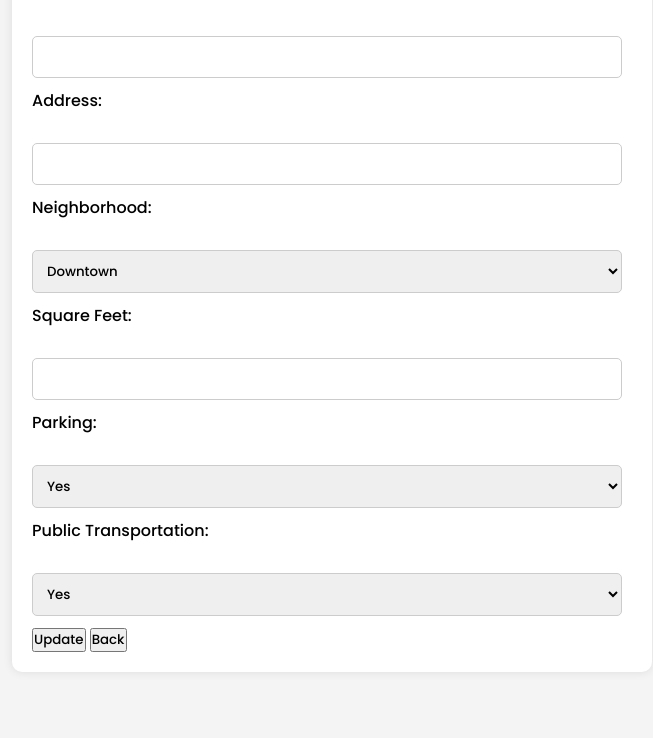
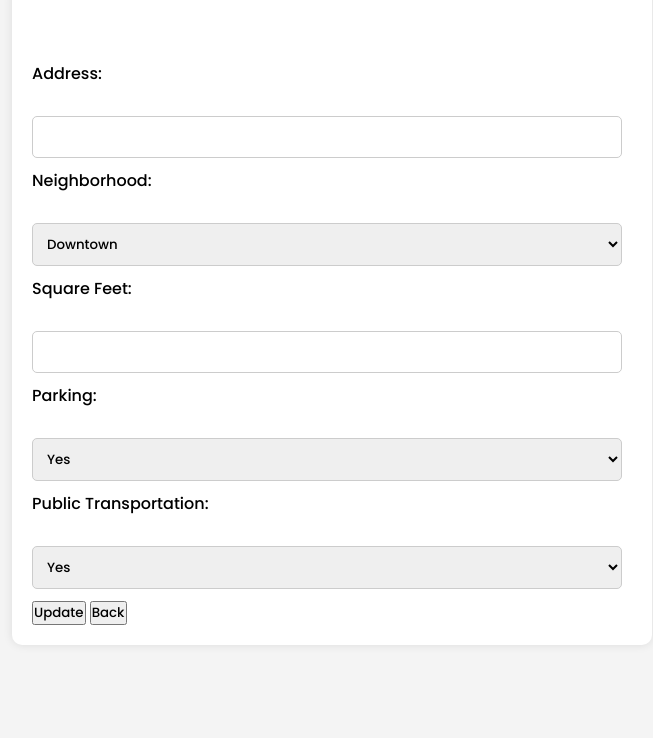
Before and after one commit to collabspace8/ProjectFrontend, a website: page edit-property.html in a window 1280 px wide. Shown: the part 82-820 px from the top of the page, without its empty margins (308-961 px from the left). Drawn offline with Linux system fonts and the light colour scheme.

Commit message:
update edit property html

```diff
--- a/edit-property.html
+++ b/edit-property.html
@@ -12,7 +12,7 @@
     <h1>Edit Property</h1>
     <form id="editForm">
         <label for="propertyId"></label><br>
-        <input type="text" id="propertyId" name="propertyId"><br>
+        <input type="hidden" id="propertyId" name="propertyId"><br>
         <label for="address">Address:</label><br>
         <input type="text" id="address" name="address" required><br>
         <label for="neighborhood">Neighborhood:</label><br>
```
